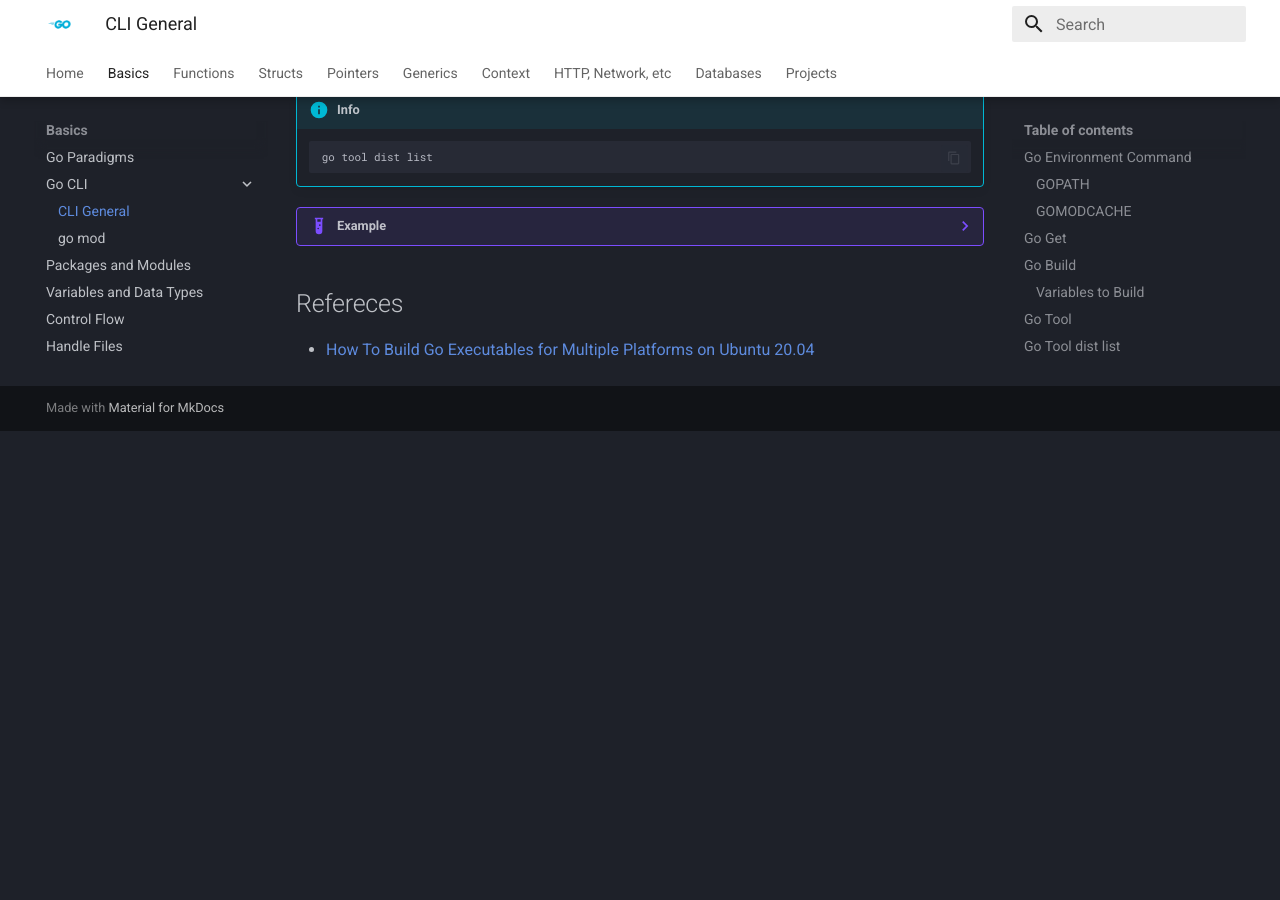
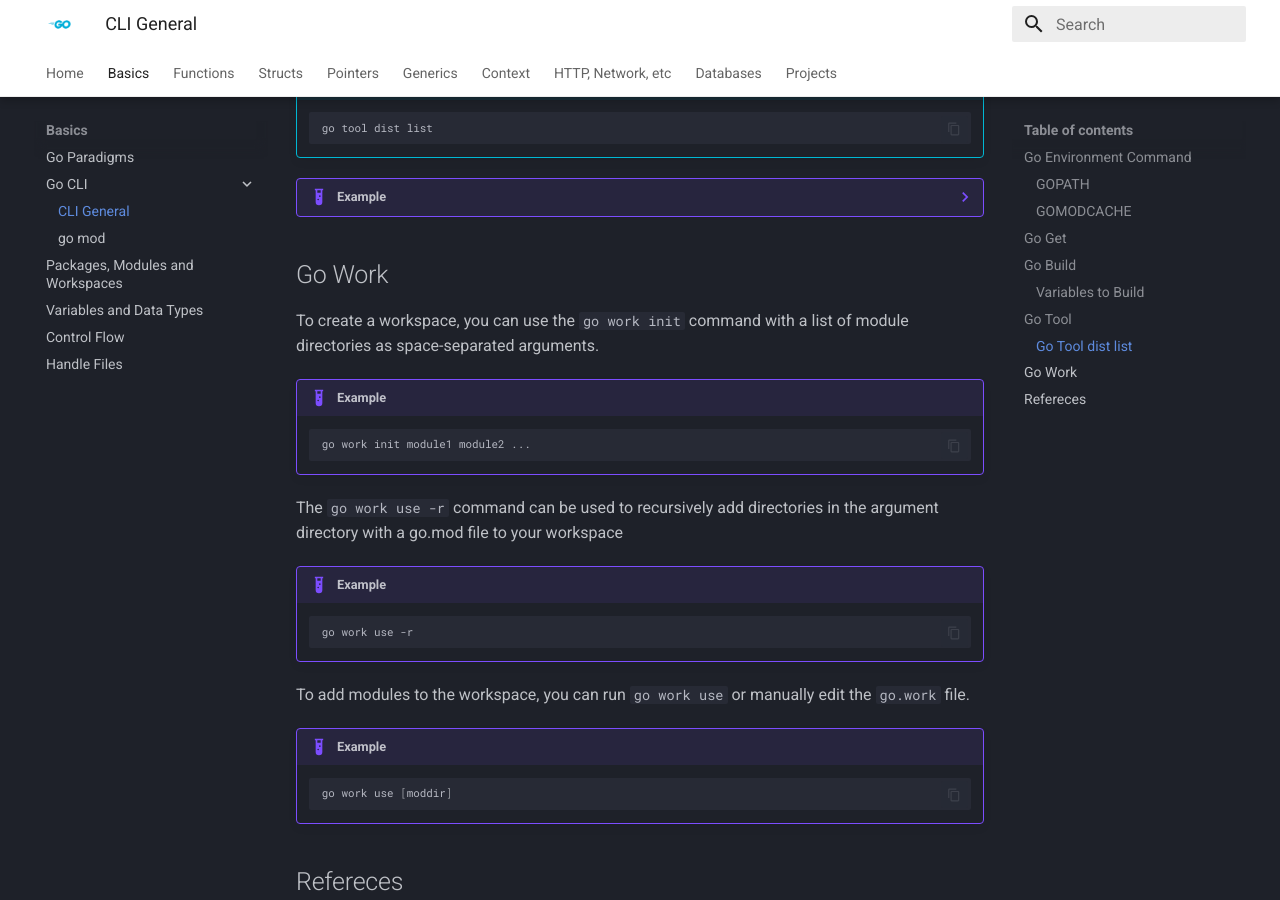
Before and after one commit to RomeroGabriel/mastering-go, an MkDocs documentation site: the page built from doc/basics/cli/general.md, in a window 1280 px wide and 900 px high, scrolled down 2309 px. Built offline with MkDocs 1.6.1 and Material for MkDocs 9.7.7, drawn with Linux system fonts in a browser that asks for light colours; before the commit the page ends 2740 px from its top, so only the background shows below that.

Commit message:
add go work

````diff
--- a/doc/basics/cli/general.md
+++ b/doc/basics/cli/general.md
@@ -109,7 +109,7 @@ In Go, `GOOS` is an environment variable that specifies the `target operating sy
 
 ## Go Tool
 
-## Go Tool dist list
+### Go Tool dist list
 
 In order to find out what operating systems and platforms are available for building executables, you can use the dist tool.
 
@@ -148,6 +148,32 @@ In order to find out what operating systems and platforms are available for buil
 
     ...
 
+## Go Work
+
+To create a workspace, you can use the `go work init` command with a list of module directories as space-separated arguments.
+
+!!! example
+
+    ```bash
+    go work init module1 module2 ...
+    ```
+
+The `go work use -r` command can be used to recursively add directories in the argument directory with a go.mod file to your workspace
+
+!!! example
+
+    ```bash
+    go work use -r
+    ```
+
+To add modules to the workspace, you can run `go work use` or manually edit the `go.work` file.
+
+!!! example
+
+    ```bash
+    go work use [moddir]
+    ```
+
 ## Refereces
 
 - [How To Build Go Executables for Multiple Platforms on Ubuntu 20.04](https://www.digitalocean.com/community/tutorials/how-to-build-go-executables-for-multiple-platforms-on-ubuntu-20-04)
--- a/mkdocs.yml
+++ b/mkdocs.yml
@@ -8,7 +8,7 @@ nav:
       - Go CLI:
         - CLI General: basics/cli/general.md
         - go mod: basics/cli/go_mod.md
-      - Packages and Modules: basics/packages.md
+      - Packages, Modules and Workspaces: basics/packages.md
       - Variables and Data Types: basics/vars.md
       - Control Flow: basics/control_flow.md
       - Handle Files: basics/handle_files.md
````
Also changed, not shown: doc/basics/packages.md (+9 -1 lines).
